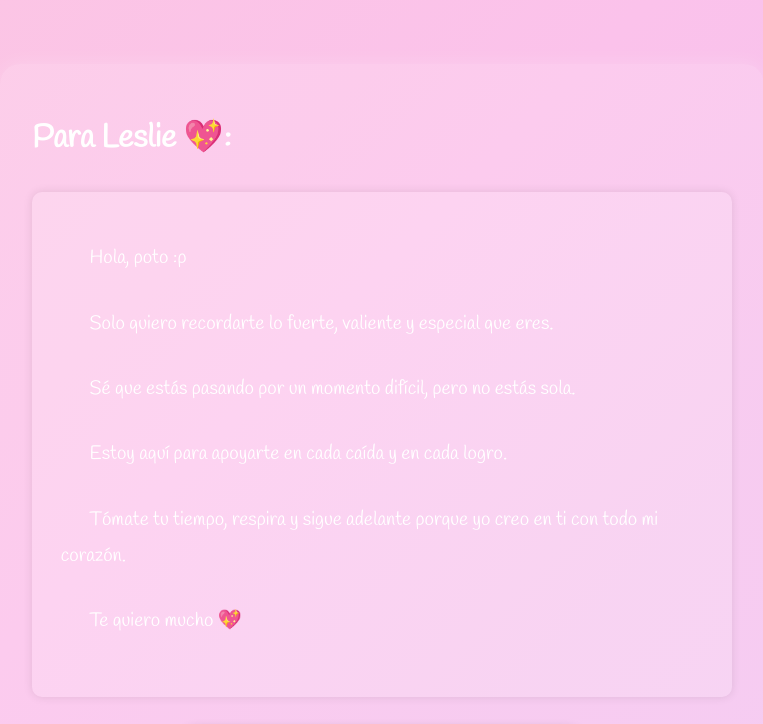
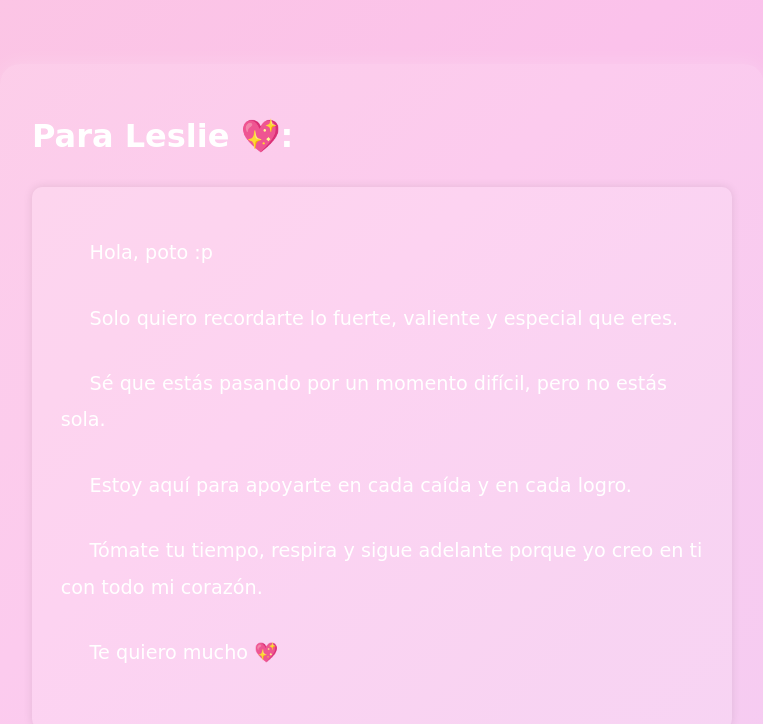
Before and after one commit to Keke010/con-mucho-amor, a plain HTML site: page index.html in a window 1280 px wide. Shown: the top 724 px of the page, without its empty margins (258-1021 px from the left). Drawn offline with Linux system fonts and the light colour scheme; grey boxes are pictures that could not be loaded.

Commit message:
Add files via upload

```diff
--- a/index.html
+++ b/index.html
@@ -3,7 +3,6 @@
 <head>
   <meta charset="UTF-8" />
   <meta name="viewport" content="width=device-width, initial-scale=1.0"/>
-  <link href="https://fonts.googleapis.com/css2?family=Handlee&display=swap" rel="stylesheet">
   <title>Para ti, con mucho amor</title>
   <style>
     body {
```
